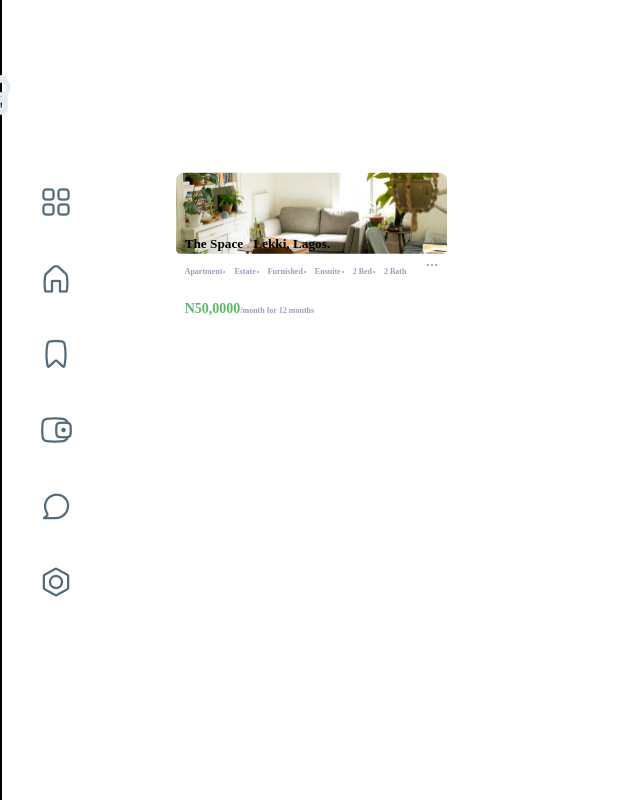
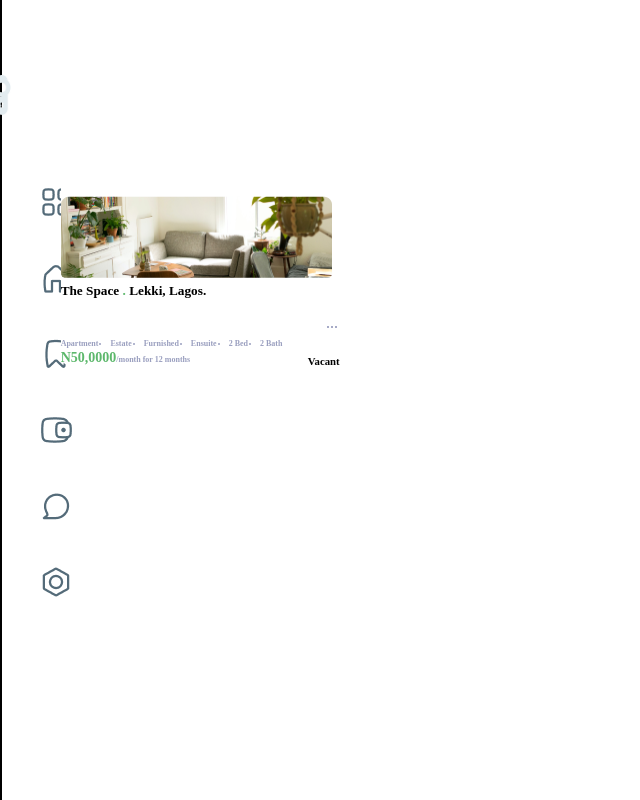
Before and after one commit to LamideAnifowoshe/knob, a React (Create React App) app: page / in a window 1280 px wide. Shown: the top 800 px of the page, without its empty margins (0-640 px from the left). Built offline with nearby package versions, Linux system fonts and the light colour scheme.

Commit message:
update MySpace

```diff
--- a/src/components/MySpace/MySpace.css
+++ b/src/components/MySpace/MySpace.css
@@ -1,15 +1,23 @@
+* {
+  padding: 0;
+  margin: 0;
+}
+
 .col-2 {
-  width: 90%;
+  width: 100%;
+  padding-left: 40px;
+  margin-top: 160px;
 }
 
 .myspace {
   position: relative;
+  display: flex;
+  flex-direction: column;
+  justify-content: center;
   font-family: "Manrope";
   font-style: normal;
   width: 279px;
-  height: 183px;
-  left: 152px;
-  top: 165.77px;
+  padding-top: -20px;
   background: #ffffff;
   border-radius: 12px;
 }
@@ -18,19 +26,16 @@
   border: 2px solid darkblue;
 }
 
-.space {
-  position: absolute;
-  top: -30px;
-  left: 3.5px;
-  border-radius: 8px 8px 4px 4px;
-  width: 271px;
-  height: 82px;
+.my-space-head {
+  display: flex;
+  flex-direction: column;
 }
 
-h5 {
-  position: absolute;
-  left: 12px;
-  top: 70px;
+.my-space-head .details {
+  display: flex;
+  justify-content: space-between;
+  padding-top: 5px;
+  margin: 0;
 }
 
 strong {
@@ -38,17 +43,12 @@ strong {
   font-weight: 2500;
 }
 
-ul {
+.list ul {
   display: flex;
   color: #9a9fbf;
   font-weight: 600;
   font-size: 8px;
   flex-direction: row;
-  align-items: flex-start;
-  padding: 0px;
-  position: absolute;
-  top: 100.77px;
-  left: 12px;
 }
 
 .list li {
@@ -59,12 +59,15 @@ ul {
   list-style: none;
 }
 
-h4 {
-  position: absolute;
+.carddetail {
+  display: flex;
+  justify-content: space-between;
+  align-items: flex-end;
+}
+
+.carddetail h4 {
   width: 152px;
   height: 19px;
-  left: 12px;
-  top: 132.77px;
   font-weight: 700;
   font-size: 14px;
   line-height: 19px;
--- a/src/components/MySpace/index.js
+++ b/src/components/MySpace/index.js
@@ -7,23 +7,36 @@ const MySpace = () => {
   return (
     <div className="col-2">
       <div className="myspace">
-        <img className="space" src={myspace} alt="" />
-
+        <div className="my-space-head">
+          <img
+            src={myspace}
+            style={{
+              width: "271px",
+              height: "82px",
+              borderRadius: "8px 8px 4px 4px",
+            }}
+            alt=""
+          />
+          <div className="details">
+            <div>
               <h5>
                 The Space <strong>.</strong> Lekki, Lagos.
               </h5>
+            </div>
+
+            <div>
               <img
                 src={Toggle}
                 alt=""
                 style={{
-            position: "absolute",
-            left: "251px",
-            top: "55px",
                   width: "16px",
                   height: "16px",
                 }}
               />
-        <ul className="list">
+            </div>
+          </div>
+          <div className="list">
+            <ul>
               <li className="li1">Apartment</li>
               <li>Estate</li>
               <li>Furnished</li>
@@ -31,9 +44,19 @@ const MySpace = () => {
               <li>2 Bed</li>
               <li>2 Bath</li>
             </ul>
+          </div>
+        </div>
+
+        <div className="carddetail">
+          <div>
             <h4>
               N50,0000<small>/month for 12 months</small>
             </h4>
+          </div>
+          <div>
+            <h6>Vacant</h6>
+          </div>
+        </div>
       </div>
     </div>
   );
```
Lines whose indentation alone changed are shown as unchanged.
